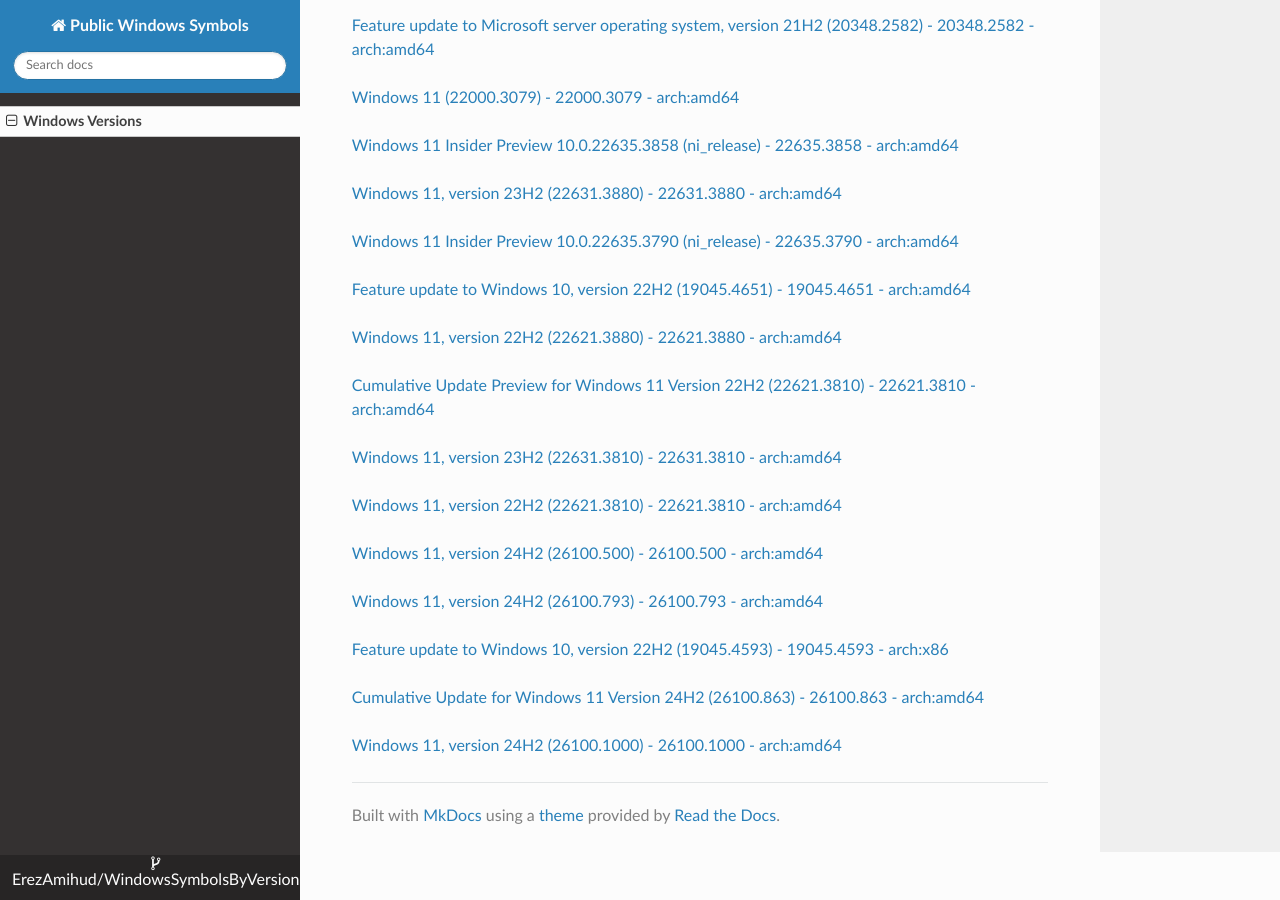
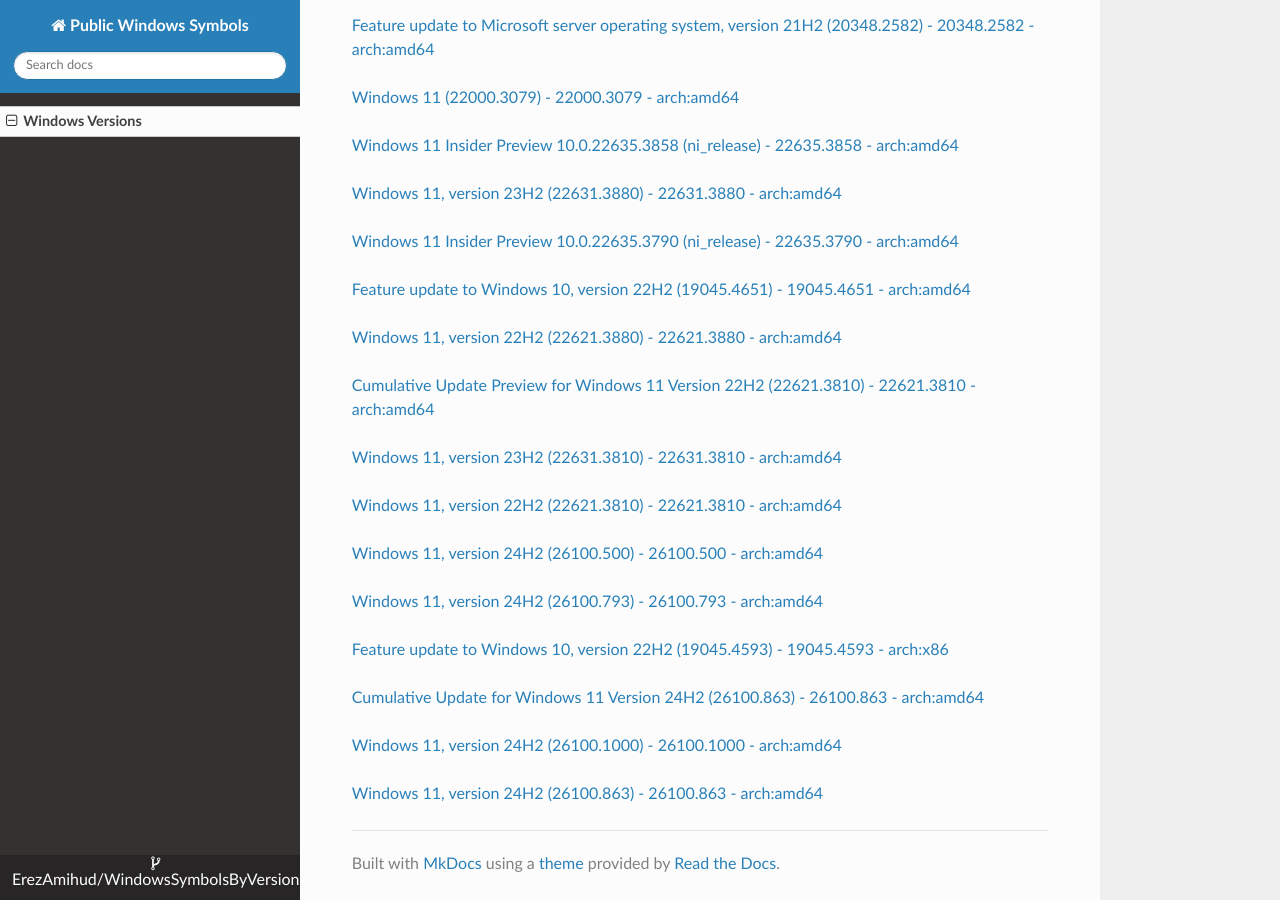
Before and after one commit to ErezAmihud/WindowsSymbolsByVersion, an MkDocs documentation site: the page built from docs/index.md, in a window 1280 px wide and 900 px high, scrolled down 11645 px. Built offline with MkDocs 1.6.1, drawn with Linux system fonts in a browser that asks for light colours; nearby versions of some CDN libraries.

Commit message:
Automated commit, add manifest for ad1caad2-04fe-444b-ba3a-fb2815d52eac

```diff
--- a/docs/index.md
+++ b/docs/index.md
@@ -607,3 +607,6 @@
 
 
 [Windows 11, version 24H2 (26100.1000) - 26100.1000 - arch:amd64](https://github.com/ErezAmihud/WindowsSymbolsByVersion/blob/main/manifests/0cda15f9-a14a-4adf-bb3c-2ce79d0de621.manifest)
+
+
+[Windows 11, version 24H2 (26100.863) - 26100.863 - arch:amd64](https://github.com/ErezAmihud/WindowsSymbolsByVersion/blob/main/manifests/ad1caad2-04fe-444b-ba3a-fb2815d52eac.manifest)
```
Also changed, not shown: process_builds.json (+1 -1 lines), 1 other file.
